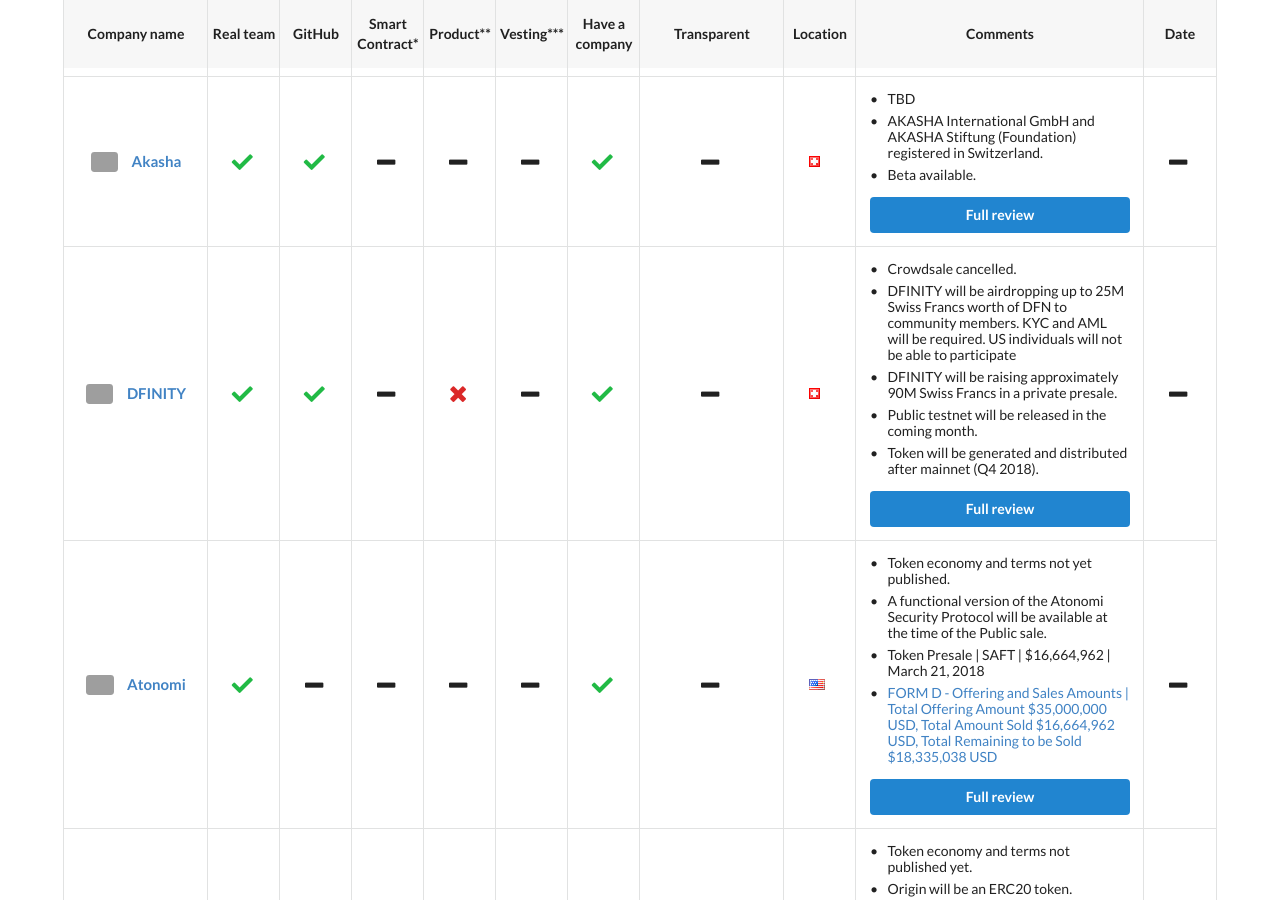
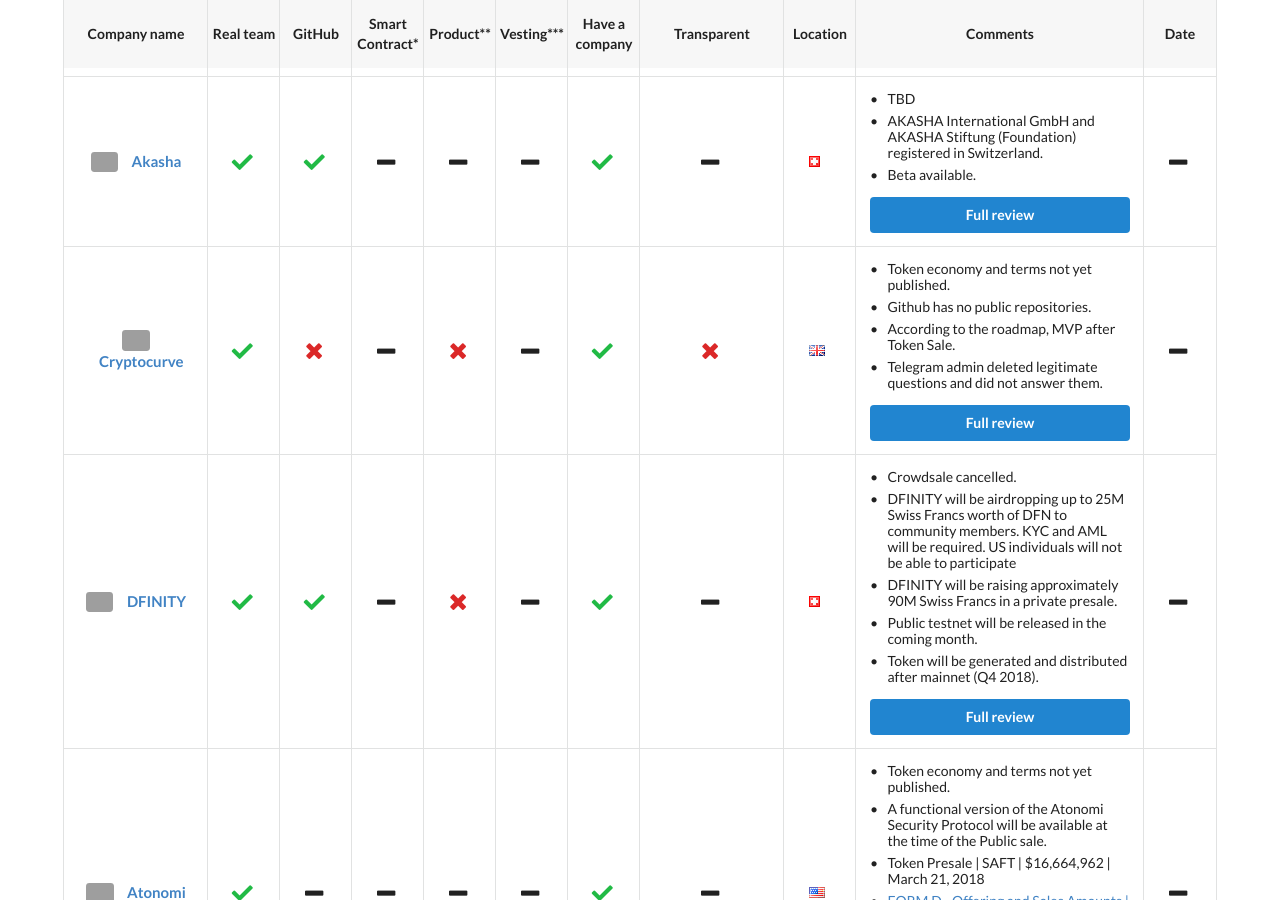
Before and after one commit to ico-check/ico-check, a Jekyll site: the page built from index.md, in a window 1280 px wide and 900 px high, scrolled down 3646 px. Built offline with Jekyll 4.4.1, drawn with Linux system fonts in a browser that asks for light colours; nearby versions of some CDN libraries; grey boxes are pictures that could not be loaded.

Commit message:
85-cryptocurve-ico-check
Added cryptocurve

```diff
--- a/_data/active-future-icos.yml
+++ b/_data/active-future-icos.yml
@@ -242,6 +242,28 @@
   safe:
   issue_url: https://github.com/ico-check/ico-check/issues/104
 
+- name: Cryptocurve
+  image: https://i.imgur.com/b8jPNRf.jpg
+  url: https://cryptocurve.io/
+  real_team: true
+  github: false
+  smart_contract:
+  product: false
+  min_vesting:
+  have_company: true
+  transparent: false
+  location: United Kingdom
+  comments:
+    - content: Token economy and terms not yet published.
+    - content: Github has no public repositories.
+    - content: According to the roadmap, MVP after Token Sale.
+    - content: Telegram admin deleted legitimate questions and did not answer them.
+  ico_start_date:
+  ico_end_date:
+  safe: false
+  issue_url: https://github.com/ico-check/ico-check/issues/130
+  sponsored: false
+
 - name: DFINITY
   image: https://i.imgur.com/leYv3Ny.jpg
   url: https://dfinity.org/
```
